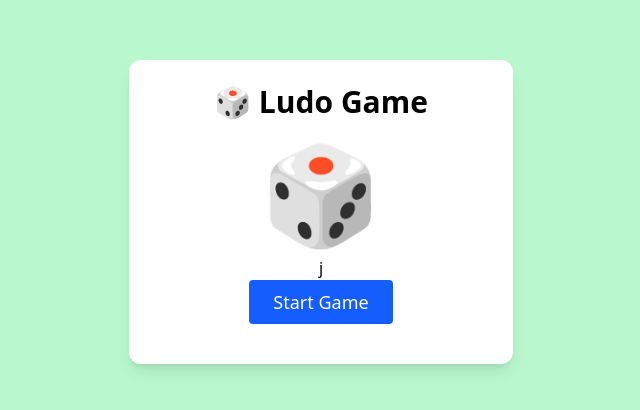
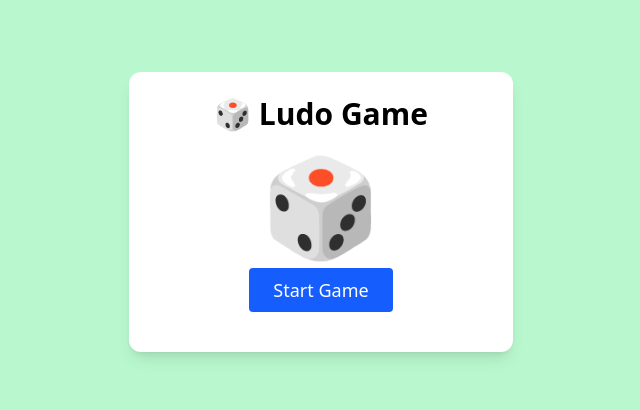
Before and after one commit to murtaza-yaqobi/Javascript-Files, a website: page Ludo Game/ludo.html in a window 1280 px wide. Shown: the part 188-598 px from the top of the page, without its empty margins (319-959 px from the left). Drawn offline with Linux system fonts and the light colour scheme.

Commit message:
Changes added

```diff
--- a/Ludo Game/ludo.html
+++ b/Ludo Game/ludo.html
@@ -16,7 +16,7 @@
 
 
       <div>
-        <h1>j</h1>
+
       </div>
       <button
         onclick="ludoNumberOnClick()"
```
